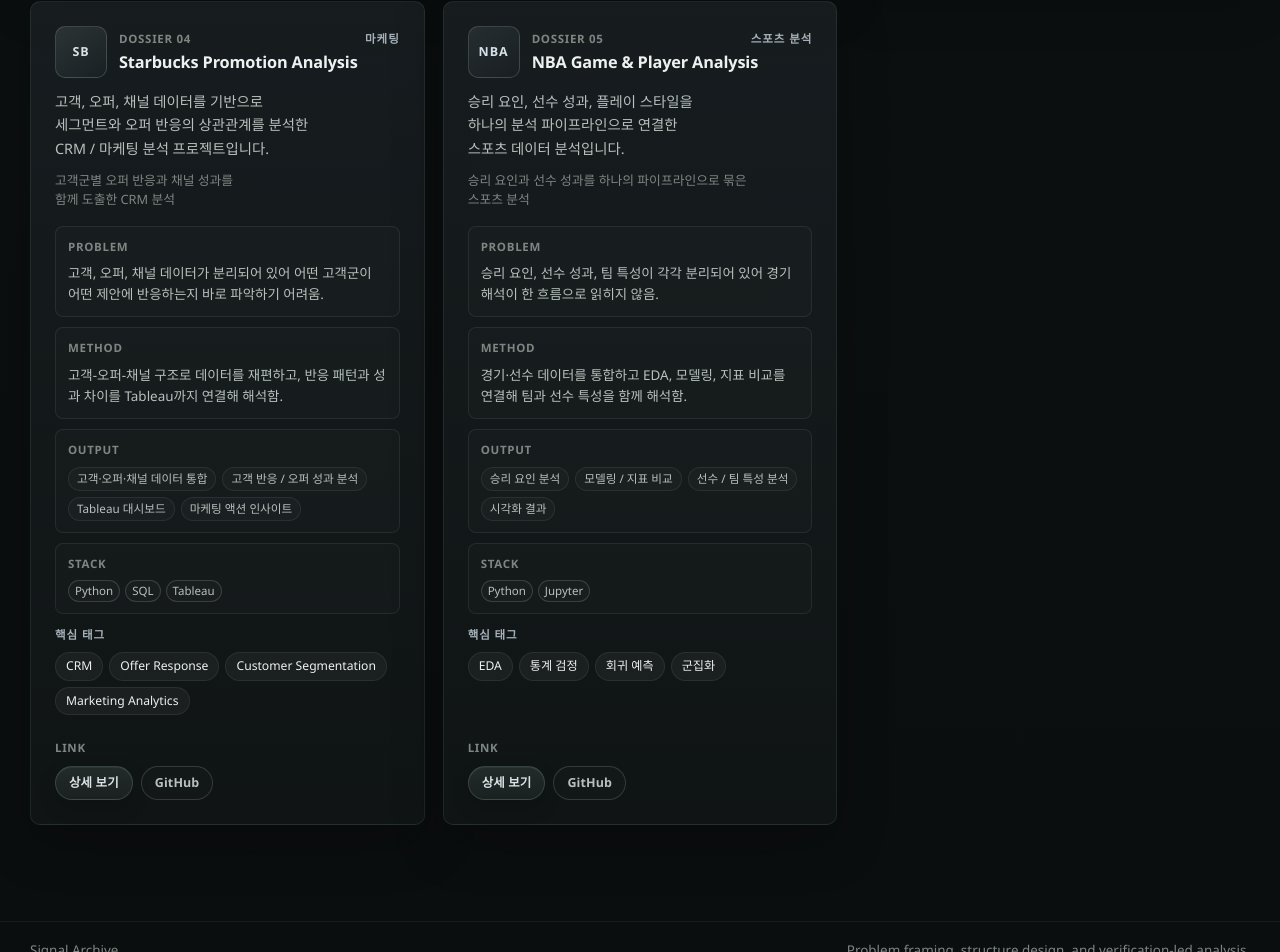
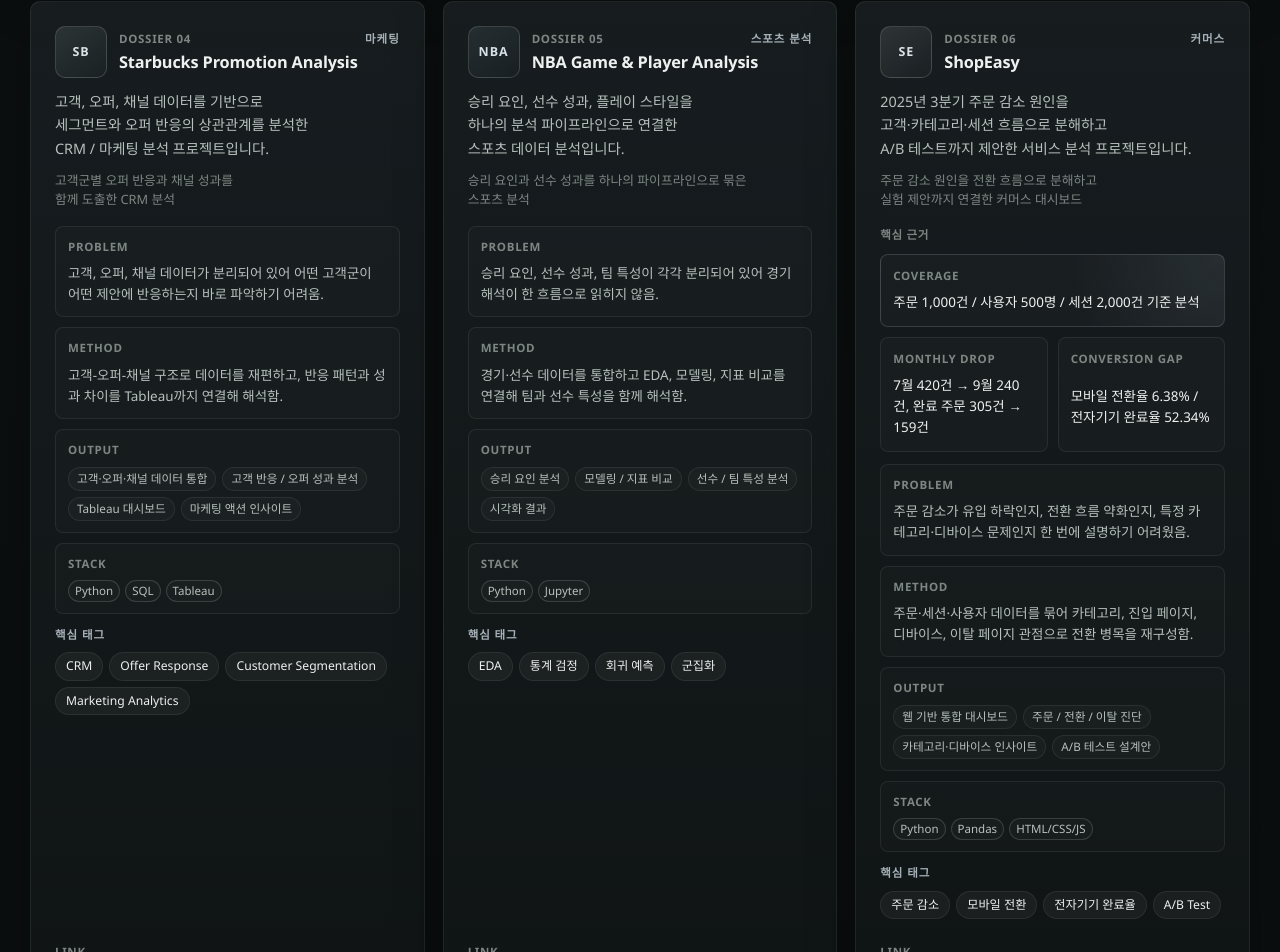
Before and after one commit to dffxonnb-cyber/signal-archive, a Next.js app: page /projects in a window 1280 px wide. Shown: the part 1722-2674 px from the top of the page. Built offline with nearby package versions, Linux system fonts and the light colour scheme.

Commit message:
Add ShopEasy project to portfolio archive

```diff
--- a/components/project-card.tsx
+++ b/components/project-card.tsx
@@ -27,6 +27,8 @@
       return { mark: "SB", tone: "forest" };
     case "nba-game-player-analysis":
       return { mark: "NBA", tone: "slate" };
+    case "shopeasy":
+      return { mark: "SE", tone: "graphite" };
     default:
       return { mark: "AR", tone: "graphite" };
   }
--- a/content/case-studies.ts
+++ b/content/case-studies.ts
@@ -25,7 +25,7 @@
       "무엇을 판단해야 하는지부터 인터페이스와 카피에 반영합니다.",
       "문서, 페이지, 링크를 하나의 포트폴리오 흐름으로 묶습니다.",
     ],
-    linkedProjects: ["seoul-storefront-redveil"],
+    linkedProjects: ["seoul-storefront-redveil", "shopeasy"],
   },
   {
     slug: "segmenting-for-business-meaning",
--- a/content/projects.ts
+++ b/content/projects.ts
@@ -503,6 +503,120 @@
       },
     ],
   },
+  {
+    slug: "shopeasy",
+    title: "ShopEasy",
+    category: "서브 프로젝트",
+    primaryDomain: "커머스",
+    summary: "2025년 3분기 주문 감소 원인을\n고객·카테고리·세션 흐름으로 분해하고\nA/B 테스트까지 제안한 서비스 분석 프로젝트입니다.",
+    period: "2026",
+    format: "개인 프로젝트",
+    domains: ["커머스", "전환율 분석", "서비스 지표", "웹 대시보드"],
+    role: ["데이터 설계", "전환 흐름 분석", "웹 대시보드 구현", "A/B 테스트 설계"],
+    filterTools: ["Python", "Web"],
+    cardTools: ["Python", "Web"],
+    stack: ["Python", "Pandas", "HTML/CSS/JS"],
+    problemTypes: ["전환율 분석", "서비스 진단", "실험 설계"],
+    coreTags: ["주문 감소", "모바일 전환", "전자기기 완료율", "A/B Test"],
+    badges: ["Commerce", "Dashboard", "Experiment"],
+    context:
+      "주문 감소를 단순 유입 하락으로만 보면 어떤 구간을 먼저 고쳐야 하는지 알기 어렵습니다. 고객 세그먼트, 카테고리, 진입 페이지, 디바이스, 이탈 페이지를 함께 읽어 실제 개선 실험까지 연결하는 구조가 필요했습니다.",
+    outcome:
+      "주문 감소 문제를 카테고리, 진입 흐름, 디바이스, 이탈 페이지 기준으로 분해하고, 모바일 전자기기 구매 완료율 개선 A/B 테스트로 이어지는 웹 기반 서비스 지표 대시보드로 정리했습니다.",
+    supportingLine: "주문 감소 원인을 전환 흐름으로 분해하고\n실험 제안까지 연결한 커머스 대시보드",
+    cardBrief: {
+      problem:
+        "주문 감소가 유입 하락인지, 전환 흐름 약화인지, 특정 카테고리·디바이스 문제인지 한 번에 설명하기 어려웠음.",
+      method:
+        "주문·세션·사용자 데이터를 묶어 카테고리, 진입 페이지, 디바이스, 이탈 페이지 관점으로 전환 병목을 재구성함.",
+      output: [
+        "웹 기반 통합 대시보드",
+        "주문 / 전환 / 이탈 진단",
+        "카테고리·디바이스 인사이트",
+        "A/B 테스트 설계안",
+      ],
+    },
+    evidencePoints: [
+      {
+        label: "Coverage",
+        value: "주문 1,000건 / 사용자 500명 / 세션 2,000건 기준 분석",
+      },
+      {
+        label: "Monthly Drop",
+        value: "7월 420건 → 9월 240건, 완료 주문 305건 → 159건",
+      },
+      {
+        label: "Conversion Gap",
+        value: "모바일 전환율 6.38% / 전자기기 완료율 52.34%",
+      },
+      {
+        label: "Experiment Output",
+        value: "모바일 전자기기 상품상세·장바구니 개선 A/B 테스트 제안",
+      },
+    ],
+    detailBrief: {
+      problem: {
+        what:
+          "최근 3개월 주문 감소가 단순 유입 감소인지, 특정 세그먼트·카테고리·디바이스 병목인지 분리해서 읽기 어려웠습니다.",
+        why:
+          "커머스 문제는 감소 사실보다 어느 흐름을 먼저 개선해야 하는지까지 연결되어야 실제 액션과 실험으로 이어지기 때문입니다.",
+      },
+      dataMethod: {
+        dataTypes: ["주문 데이터", "사용자 데이터", "세션 데이터"],
+        process: [
+          "월별 주문 수와 완료 주문 수 흐름 정리",
+          "카테고리·진입 페이지·디바이스·이탈 페이지 기준으로 전환 병목 분해",
+          "분석 결과를 웹 대시보드와 A/B 테스트 설계안으로 연결",
+        ],
+        metrics: ["주문 완료율", "진입 페이지별 구매 전환율", "디바이스별 구매 전환율", "연령대별 이탈률"],
+      },
+      limitations: [
+        "더미 데이터 기반이라 실제 서비스 로그를 완전히 대체하지는 못합니다.",
+        "세션 단위 데이터라 퍼널 전체를 이벤트 수준으로 추적하는 데 한계가 있습니다.",
+        "A/B 테스트는 제안 단계이며 실제 유의성 검정은 포함되지 않았습니다.",
+      ],
+      linkNote: "GitHub README와 배포 대시보드에서 주문 감소 진단 흐름과 실험 제안을 함께 확인할 수 있습니다.",
+    },
+    focusPoints: [
+      "주문 감소 문제를 고객, 카테고리, 진입 흐름, 디바이스로 나눠 병목을 구조화",
+      "분석 결과를 차트 나열이 아니라 문제 → 근거 → 해석 → 액션 순서의 웹 대시보드로 재구성",
+      "모바일 전자기기 구매 완료율 개선이라는 실험 가설과 KPI까지 연결",
+    ],
+    links: [
+      {
+        label: "Live Site",
+        href: "https://dffxonnb-cyber.github.io/ShopEasy/",
+      },
+      {
+        label: "GitHub 저장소",
+        href: "https://github.com/dffxonnb-cyber/ShopEasy",
+      },
+    ],
+    sortOrder: 6,
+    caseStudySlugs: ["turn-analysis-into-a-decision-tool"],
+    sections: [
+      {
+        title: "프로젝트 개요",
+        paragraphs: [
+          "ShopEasy는 주문 감소를 단순히 매출 하락으로 요약하지 않고, 구매 완료까지 이어지는 전환 흐름 전체를 다시 읽기 위해 만든 서비스 분석 프로젝트입니다.",
+          "월별 주문 추이, 카테고리별 완료율, 진입 페이지, 디바이스, 이탈 페이지를 하나의 대시보드 흐름으로 연결해 어떤 병목을 먼저 개선해야 하는지 보이도록 구성했습니다.",
+        ],
+      },
+      {
+        title: "접근 방식",
+        paragraphs: [
+          "주문·사용자·세션 데이터를 함께 사용해 주문 감소 원인을 고객군, 카테고리, 탐색 흐름, 디바이스 관점으로 분해했습니다.",
+          "마지막에는 결과를 모바일 전자기기 상품상세/장바구니 개선 A/B 테스트 제안으로 연결해, 분석이 다음 액션으로 이어지도록 정리했습니다.",
+        ],
+      },
+      {
+        title: "포트폴리오 관점의 의미",
+        paragraphs: [
+          "이 프로젝트는 분석 결과를 설명에서 멈추지 않고 웹 대시보드와 실험 가설까지 연결해, 서비스 지표 해석을 실제 개선 제안으로 번역하는 방식을 보여줍니다.",
+        ],
+      },
+    ],
+  },
 ];
 
 export const featuredProjects = projects
```
